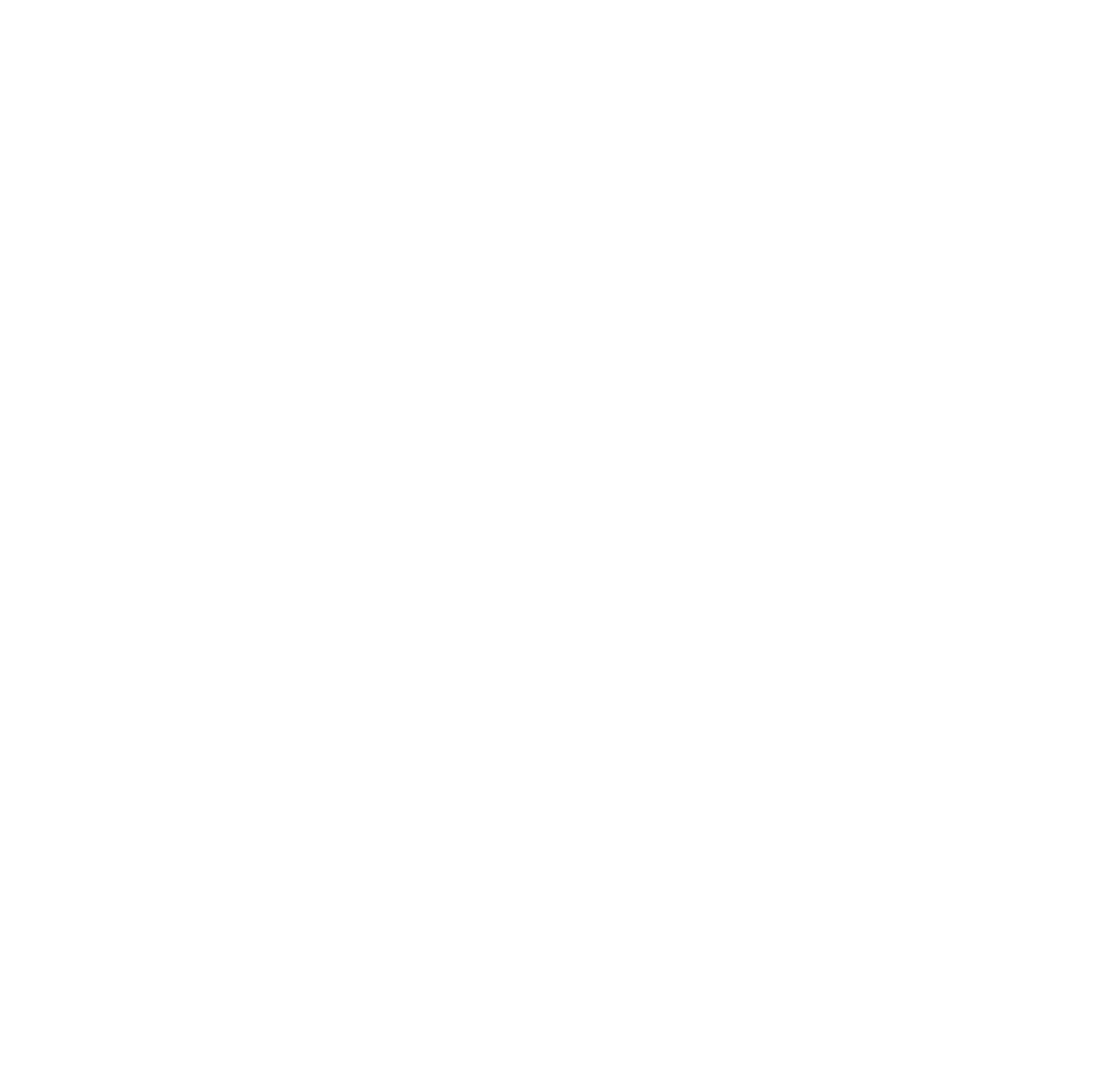
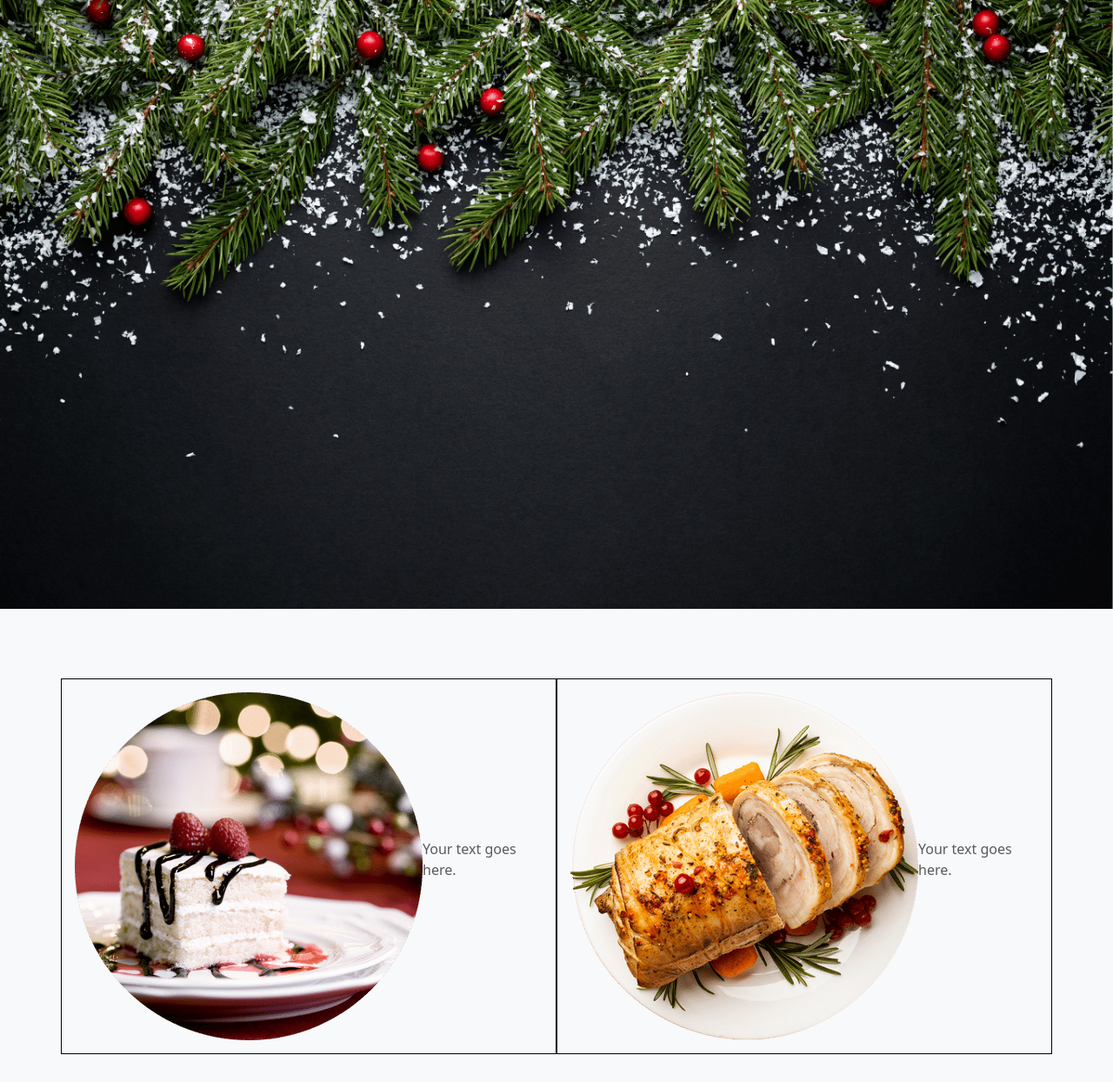
Before and after one commit to xttrust/HolyRecipes, a plain HTML site: page index.html in a window 1280 px wide. Shown: the whole page at 87% size. Before the commit the page ends 800 px from the top, so only its background shows below. Drawn offline with Linux system fonts and the light colour scheme.

Commit message:
html structure & images added for landing page

```diff
--- a/assets/css/style.css
+++ b/assets/css/style.css
@@ -0,0 +1,53 @@
+body {
+    background: #333;
+    color: #fff;
+  }
+
+
+  #home-section {
+    background: url(/assets/images/landing_page_bg_img.png);
+    background-repeat: no-repeat;
+    background-size: cover;
+    background-attachment: fixed;
+    min-height: 700px;
+  }
+
+  #home-section .dark-overlay {
+    position: absolute;
+    top: 0;
+    left: 0;
+    width: 100%;
+    min-height: 700px;
+  }
+
+  #home-section .home-inner {
+    padding-top: 150px;
+  }
+
+  #home-section .card-form {
+    opacity: 0.8;
+  }
+
+  #home-section .fas,
+  #create-section .fas {
+    color: #008ed6;
+    background: #fff;
+    padding: 5px;
+    border-radius: 5px;
+  }
+
+  .circular-image {
+    border-radius: 39%;
+    max-width: 100%;
+    height: auto;
+  }
+
+
+  .custom-section {
+    height: 400px;
+  }
+
+  .column {
+    border: 1px solid black; /* Border color */
+    padding: 15px; /* Adjust the padding as needed */
+  }
--- a/index.html
+++ b/index.html
@@ -13,34 +13,65 @@
         <meta name="language" content="">
         <meta name="distribution" content="Global">
         <meta name="rating" content="General">
-    <meta name="robots" content="index,follow">
+        <meta
+        name="robots" content="index,follow">
 
 
         <!-- ====== Theme color for address bar ====== -->
-    <meta name="theme-color" content="">
+        <meta
+        name="theme-color" content="">
 
         <!-- ====== Favicon ====== -->
         <link rel="apple-touch-icon" sizes="180x180" href="">
         <link rel="icon" type="image/png" sizes="32x32" href="">
-    <link rel="icon" type="image/png" sizes="16x16" href="">
+        <link
+        rel="icon" type="image/png" sizes="16x16" href="">
 
         <!-- ===== Bootstrap styles ===== -->
-    <link rel="stylesheet" href="assets/css/bootstrap.min.css">
+        <link
+        rel="stylesheet" href="assets/css/bootstrap.min.css">
 
         <!-- ===== Website styles ===== -->
-    <link rel="stylesheet" href="assets/css/style.css">
+        <link
+        rel="stylesheet" href="assets/css/style.css">
 
         <!-- ===== Font awesome styles ===== -->
         <link rel="stylesheet" href="assets/css/font-awesome-all.min.css">
     </head>
+    <body
+        data-spy="scroll" data-target="#main-nav" id="home">
 
-<body>
+        <!-- HOME SECTION -->
+        <header id="home-section">
+            <div class="dark-overlay landing-page-img"></div>
+        </header>
+
+
+        <!-- EXPLORE SECTION -->
+        <section id="explore-section" class="bg-light text-muted py-5">
+            <div class="container mt-5 custom-section d-flex justify-content-between align-items-center">
+                <div
+                    class="row">
+                    <!-- First Column -->
+                    <div class="col-md-6 column">
+                        <div class="d-flex justify-content-center align-items-center">
+                            <img src="./assets/images/cicular_img_1.png" alt="Circular Image" class="circular-image mr-3">
+                            <p>Your text goes here.</p>
+                        </div>
+                    </div>
+
+                    <!-- Second Column -->
+                    <div class="col-md-6 column">
+                        <div class="d-flex justify-content-center align-items-center">
+                            <img src="./assets/images/cicular_img_2.png" alt="Circular Image" class="circular-image mr-3">
+                            <p>Your text goes here.</p>
+                        </div>
+                    </div>
+                </div>
+            </div>
+        </section>
+    </body>
+</html>
 
 <!-- ===== Bootstrap javascript ===== -->
-    <script src="assets/js/bootstrap.bundle.min.js"></script>
-
-    <!-- ===== Website javascript ===== -->
-    <script src="assets/js/script.js"></script>
-</body>
-
-</html>
+<script src="assets/js/bootstrap.bundle.min.js"></script><!-- ===== Website javascript ===== --><script src="assets/js/script.js"></script></html></body></html>
```
Also changed, not shown: assets/images/cicular_img_1.png (added), assets/images/cicular_img_2.png (added), assets/images/landing_page_bg_img.png (added). Lines whose indentation alone changed are shown as unchanged.
